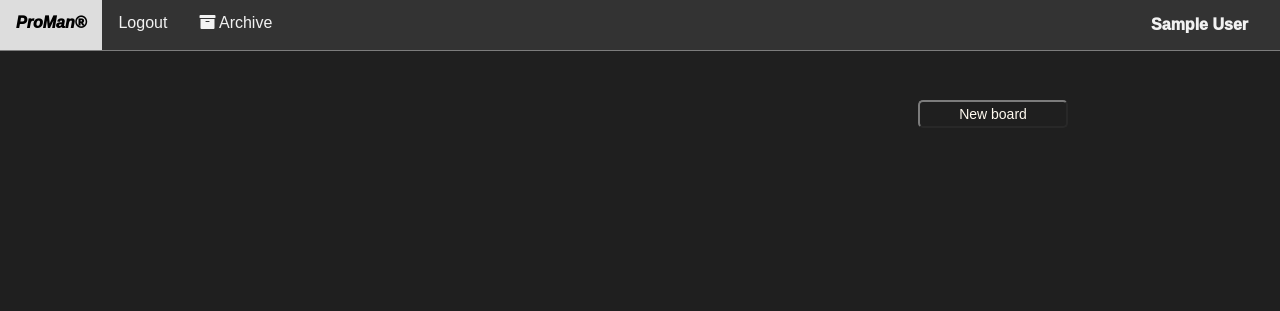
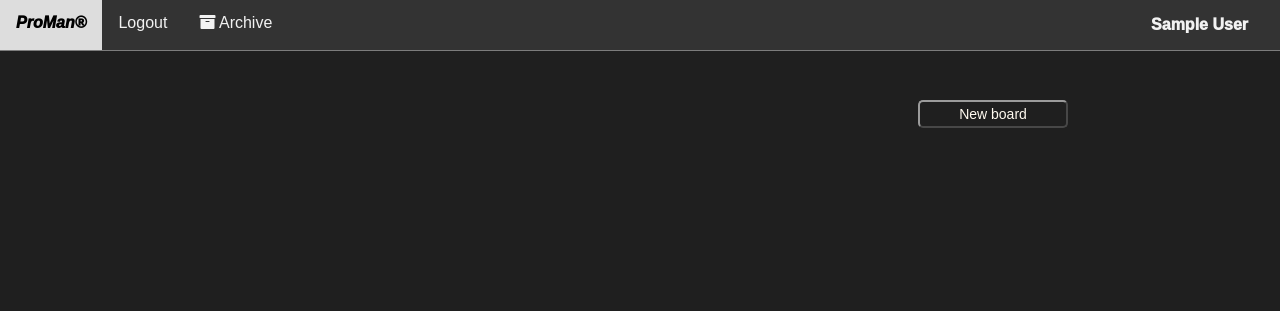
Before and after one commit to CodecoolGlobal/proman-1-python-csipkek98, a Flask app: template templates/index.html in a window 1280 px wide. Shown: the top 311 px of the page. Run offline with Flask 2, Linux system fonts and the light colour scheme; the template is opened without the code that fills it, so the values that code supplies are empty; the visitor is signed in with stand-in values (Sample User, id 1); parts of the project's set-up code (start-up, migrations or seed data) failed here and were passed over; some libraries are stand-ins or nearby versions.

Commit message:
Recolor borders

```diff
--- a/static/css/design.css
+++ b/static/css/design.css
@@ -7,7 +7,7 @@
     --background: #1f1f1f;
     --card: rgb(42, 46, 51);
     --header: rgb(32, 42, 53);
-    --border: #7c7c7c;
+    --border: #9b9b9b;
     --card-font: #378eff;
 }
 
```
